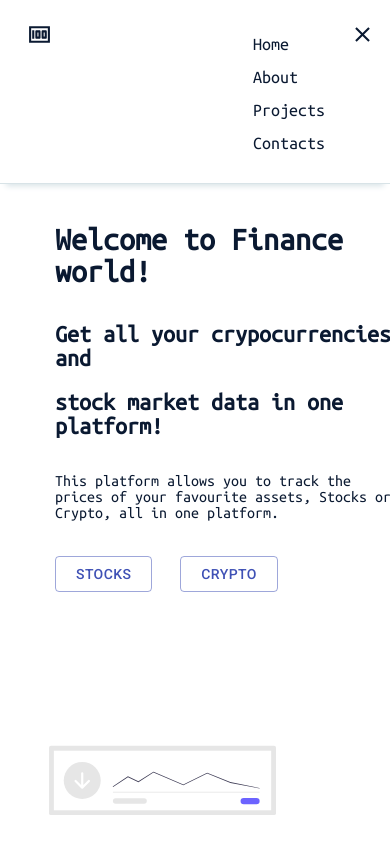
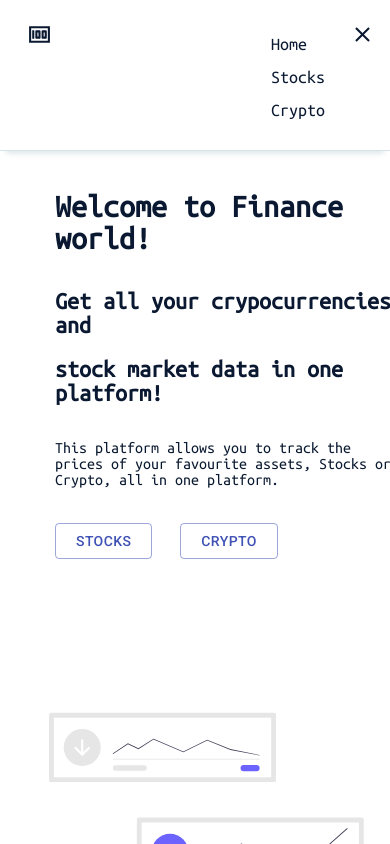
Before and after one commit to MurungaKibaara/finworld, a React (Create React App) app: page / in a window 390 px wide. Both pictures are taken after a click on the icon 362 px from the left and 34 px from the top of the page. Shown: the top 844 px of the page. Built offline with nearby package versions, Linux system fonts and the light colour scheme; no server answers.

Commit message:
[Update mobile menu]

```diff
--- a/src/components/navigation/index.js
+++ b/src/components/navigation/index.js
@@ -26,9 +26,9 @@ const Navigation = () => {
                 { open &&
                         <ul>
                             <li onClick={() => setOpen(!open)}><a href="#home">Home</a></li>
-                            <li onClick={() => setOpen(!open)}><a href="#home">About</a></li>
-                            <li onClick={() => setOpen(!open)}><a href="#home">Projects</a></li>
-                            <li onClick={() => setOpen(!open)}><a href="#home">Contacts</a></li>
+                            <li onClick={() => setOpen(!open)}><a href="#home">Stocks</a></li>
+                            <li onClick={() => setOpen(!open)}><a href="#home">Crypto</a></li>
+                            {/* <li onClick={() => setOpen(!open)}><a href="#home">Contacts</a></li> */}
                         </ul>
                     }
 
```
